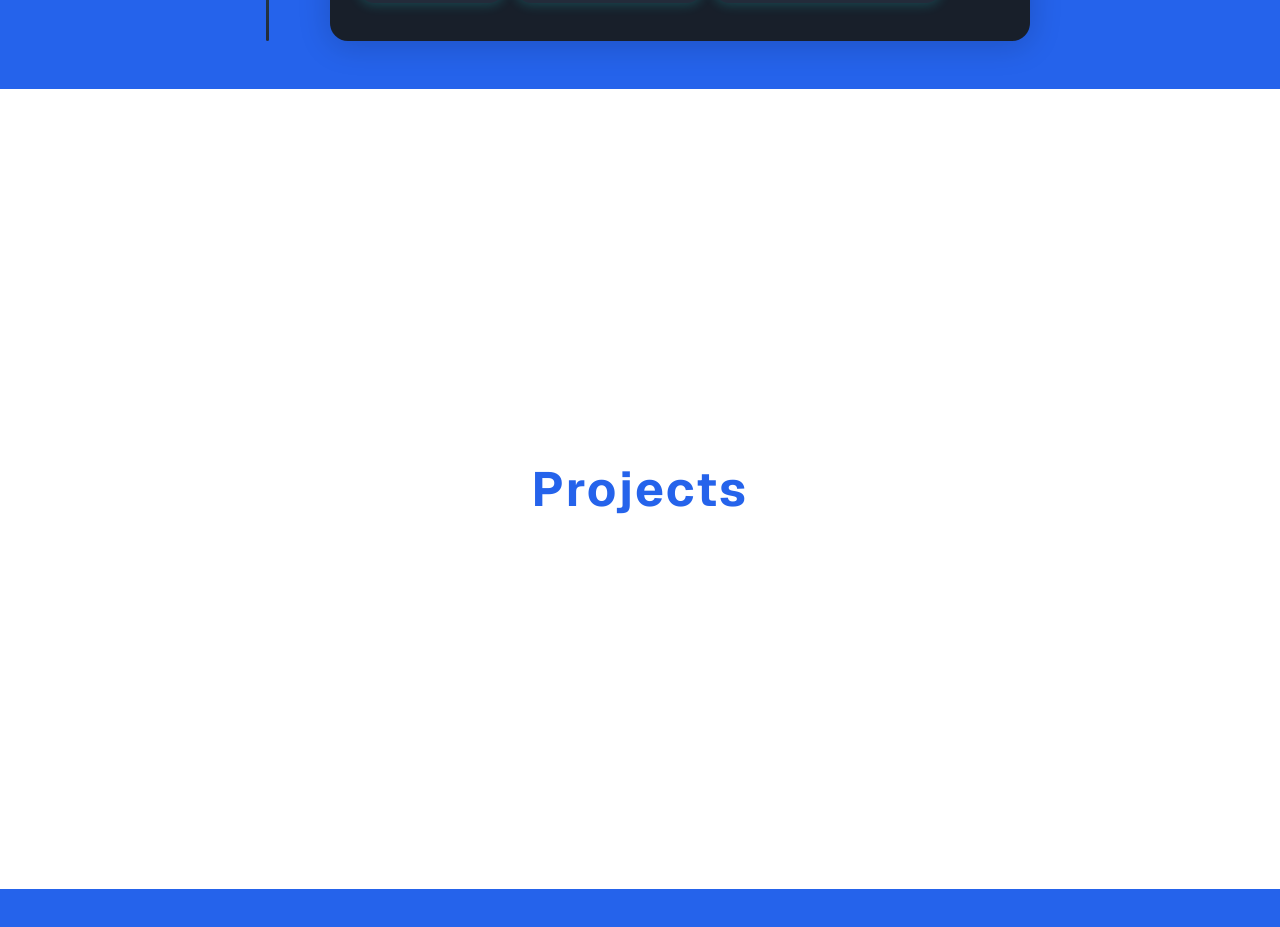
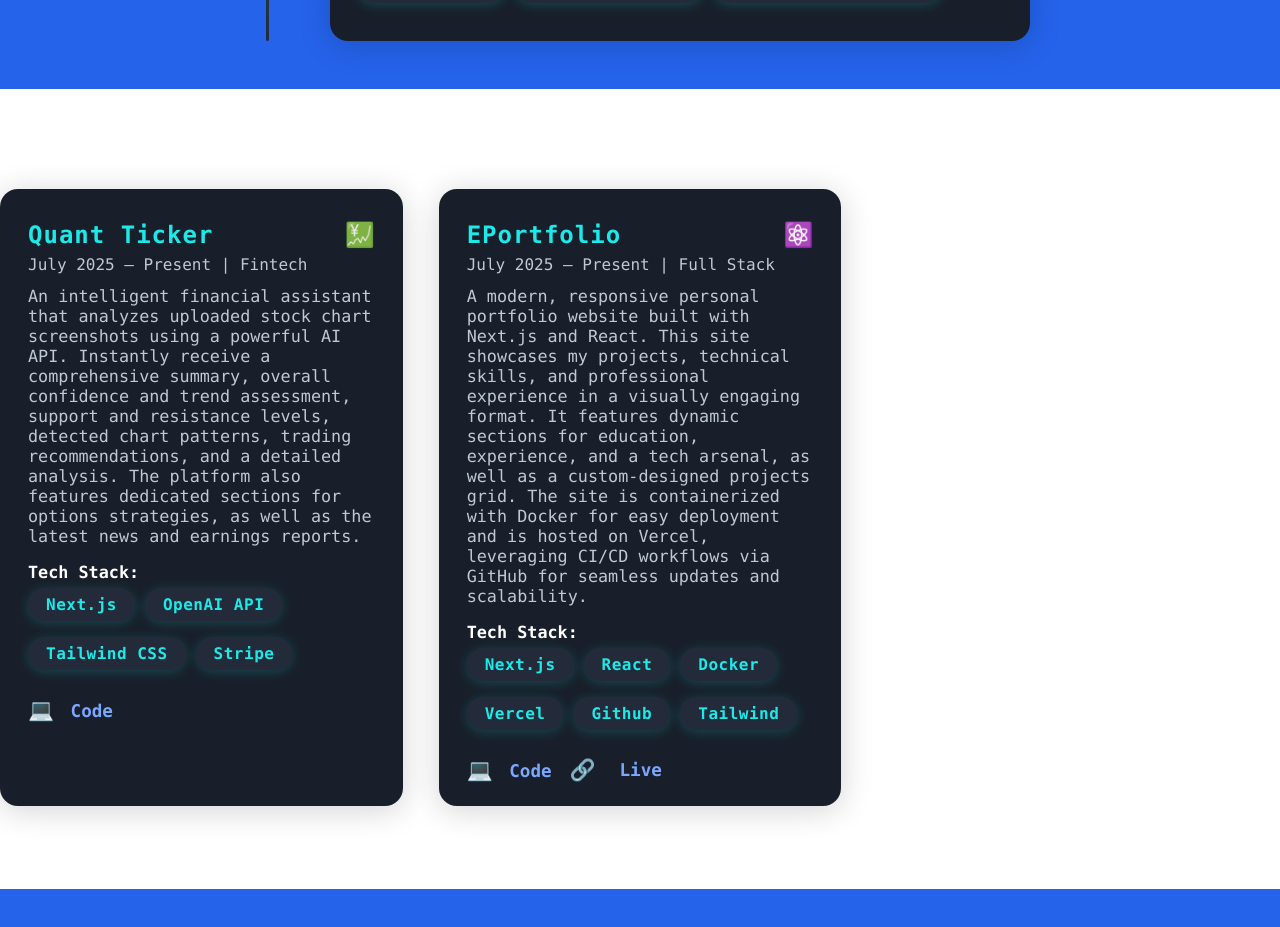
Before and after one commit to GrahamPilk/ePortfolio, a Next.js app: page / in a window 1280 px wide. Shown: the part 4120-5047 px from the top of the page. Built offline with nearby package versions, Linux system fonts and the light colour scheme.

Commit message:
Project Page

```diff
--- a/src/app/page.js
+++ b/src/app/page.js
@@ -217,7 +217,59 @@
         </div>
       </section>
       <section className={styles.sectionWhite}>
-        <h1>Projects</h1>
+        <div className={styles.projectsWrapper}>
+          <div className={styles.projectsGrid}>
+            <div className={styles.projectCard}>
+              <div className={styles.projectHeader}>
+                <span className={styles.projectTitle}>Quant Ticker</span>
+                <span className={styles.projectIcon}>💹</span>
+              </div>
+              <div className={styles.projectMeta}>July 2025 – Present | Fintech</div>
+              <div className={styles.projectDesc}>
+                An intelligent financial assistant that analyzes uploaded stock chart screenshots using a powerful AI API. Instantly receive a comprehensive summary, overall confidence and trend assessment, support and resistance levels, detected chart patterns, trading recommendations, and a detailed analysis. The platform also features dedicated sections for options strategies, as well as the latest news and earnings reports.
+              </div>
+              <div className={styles.projectStackTitle}>Tech Stack:</div>
+              <div className={styles.projectStackRow}>
+                <span className={styles.projectStackPill}>Next.js</span>
+                <span className={styles.projectStackPill}>OpenAI API</span>
+                <span className={styles.projectStackPill}>Tailwind CSS</span>
+                <span className={styles.projectStackPill}>Stripe</span>
+              </div>
+              <div className={styles.projectLinksRow}>
+                <a href="https://github.com/GrahamPilk/Quant-Ticker" target="_blank" rel="noopener noreferrer" className={styles.projectLinkAnchor}>
+                  <span className={styles.projectLinkIcon}>💻</span> Code
+                </a>
+              </div>
+            </div>
+            <div className={styles.projectCard}>
+              <div className={styles.projectHeader}>
+                <span className={styles.projectTitle}>EPortfolio</span>
+                <span className={styles.projectIcon}>⚛️</span>
+              </div>
+              <div className={styles.projectMeta}>July 2025 – Present | Full Stack</div>
+              <div className={styles.projectDesc}>
+                A modern, responsive personal portfolio website built with Next.js and React. This site showcases my projects, technical skills, and professional experience in a visually engaging format. It features dynamic sections for education, experience, and a tech arsenal, as well as a custom-designed projects grid. The site is containerized with Docker for easy deployment and is hosted on Vercel, leveraging CI/CD workflows via GitHub for seamless updates and scalability.
+              </div>
+              <div className={styles.projectStackTitle}>Tech Stack:</div>
+              <div className={styles.projectStackRow}>
+                <span className={styles.projectStackPill}>Next.js</span>
+                <span className={styles.projectStackPill}>React</span>
+                <span className={styles.projectStackPill}>Docker</span>
+                <span className={styles.projectStackPill}>Vercel</span>
+                <span className={styles.projectStackPill}>Github</span>
+                <span className={styles.projectStackPill}>Tailwind</span>
+              </div>
+              <div className={styles.projectLinksRow}>
+                <a href="https://github.com/GrahamPilk/ePortfolio" target="_blank" rel="noopener noreferrer" className={styles.projectLinkAnchor}>
+                  <span className={styles.projectLinkIcon}>💻</span> Code
+                </a>
+                <span className={styles.projectLinkIcon}>🔗</span> Live
+              </div>
+            </div>
+
+
+          </div>
+        </div>
       </section>
       <section className={styles.sectionBlue}>
         <div className={styles.contactContainer}>
--- a/src/app/page.module.css
+++ b/src/app/page.module.css
@@ -817,3 +817,168 @@
     padding: 5px 12px;
   }
 }
+
+.projectsWrapper {
+  max-width: 1400px;
+  margin: 0 auto;
+  padding: 64px 0 48px 0;
+  display: flex;
+  flex-direction: column;
+  align-items: center;
+}
+
+.projectsGrid {
+  display: grid;
+  grid-template-columns: repeat(3, 1fr);
+  gap: 36px;
+  width: 100%;
+}
+
+@media (max-width: 1200px) {
+  .projectsGrid {
+    grid-template-columns: repeat(2, 1fr);
+  }
+}
+
+@media (max-width: 800px) {
+  .projectsGrid {
+    grid-template-columns: 1fr;
+  }
+}
+
+.projectCard {
+  background: #181f2a;
+  border-radius: 18px;
+  box-shadow: 0 4px 32px rgba(0,0,0,0.18);
+  padding: 32px 28px 24px 28px;
+  font-family: 'Fira Mono', 'Consolas', monospace;
+  color: #eaf6fb;
+  min-width: 320px;
+  max-width: 500px;
+  display: flex;
+  flex-direction: column;
+  align-items: flex-start;
+  position: relative;
+  transition: transform 0.15s;
+}
+.projectCard:hover {
+  transform: translateY(-6px) scale(1.03);
+  box-shadow: 0 8px 32px #1de9e9aa;
+}
+
+.projectHeader {
+  display: flex;
+  flex-direction: row;
+  align-items: center;
+  justify-content: space-between;
+  width: 100%;
+  margin-bottom: 6px;
+}
+
+.projectTitle {
+  color: #1de9e9;
+  font-size: 1.5rem;
+  font-family: 'Fira Mono', 'Consolas', monospace;
+  font-weight: 900;
+  letter-spacing: 1px;
+}
+
+.projectIcon {
+  font-size: 1.5rem;
+  color: #1de9e9;
+  margin-left: 8px;
+}
+
+.projectMeta {
+  color: #bfc9d1;
+  font-size: 1rem;
+  font-family: 'Fira Mono', 'Consolas', monospace;
+  margin-bottom: 10px;
+}
+
+.projectDesc {
+  color: #bfc9d1;
+  font-size: 1.05rem;
+  margin-bottom: 16px;
+  margin-top: 2px;
+}
+
+.projectStackTitle {
+  color: #fff;
+  font-weight: 700;
+  font-size: 1.05rem;
+  margin-bottom: 6px;
+}
+
+.projectStackRow {
+  display: flex;
+  flex-direction: row;
+  gap: 10px;
+  flex-wrap: wrap;
+  margin-bottom: 12px;
+}
+
+.projectStackPill {
+  background: #232b3a;
+  color: #1de9e9;
+  font-family: 'Fira Mono', 'Consolas', monospace;
+  font-size: 1rem;
+  border-radius: 999px;
+  padding: 7px 18px;
+  margin-bottom: 6px;
+  font-weight: 600;
+  box-shadow: 0 2px 12px #1de9e933;
+  letter-spacing: 0.5px;
+}
+
+.projectLinksRow {
+  display: flex;
+  flex-direction: row;
+  gap: 18px;
+  align-items: center;
+  margin-top: 10px;
+  color: #7ca7ff;
+  font-size: 1.1rem;
+  font-family: 'Fira Mono', 'Consolas', monospace;
+  font-weight: 600;
+}
+
+.projectLinkIcon {
+  font-size: 1.3rem;
+  color: #1de9e9;
+  margin-right: 6px;
+}
+
+@media (max-width: 900px) {
+  .projectsWrapper {
+    padding: 32px 0 24px 0;
+  }
+  .projectCard {
+    min-width: 90vw;
+    max-width: 98vw;
+    padding: 16px 10px 12px 10px;
+    font-size: 0.95rem;
+  }
+  .projectTitle {
+    font-size: 1.1rem;
+  }
+  .projectIcon {
+    font-size: 1.1rem;
+  }
+  .projectMeta {
+    font-size: 0.9rem;
+  }
+  .projectDesc {
+    font-size: 0.95rem;
+  }
+  .projectStackPill {
+    font-size: 0.85rem;
+    padding: 5px 12px;
+  }
+  .projectLinksRow {
+    font-size: 0.95rem;
+  }
+  .projectLinkIcon {
+    font-size: 1rem;
+  }
+}
```
